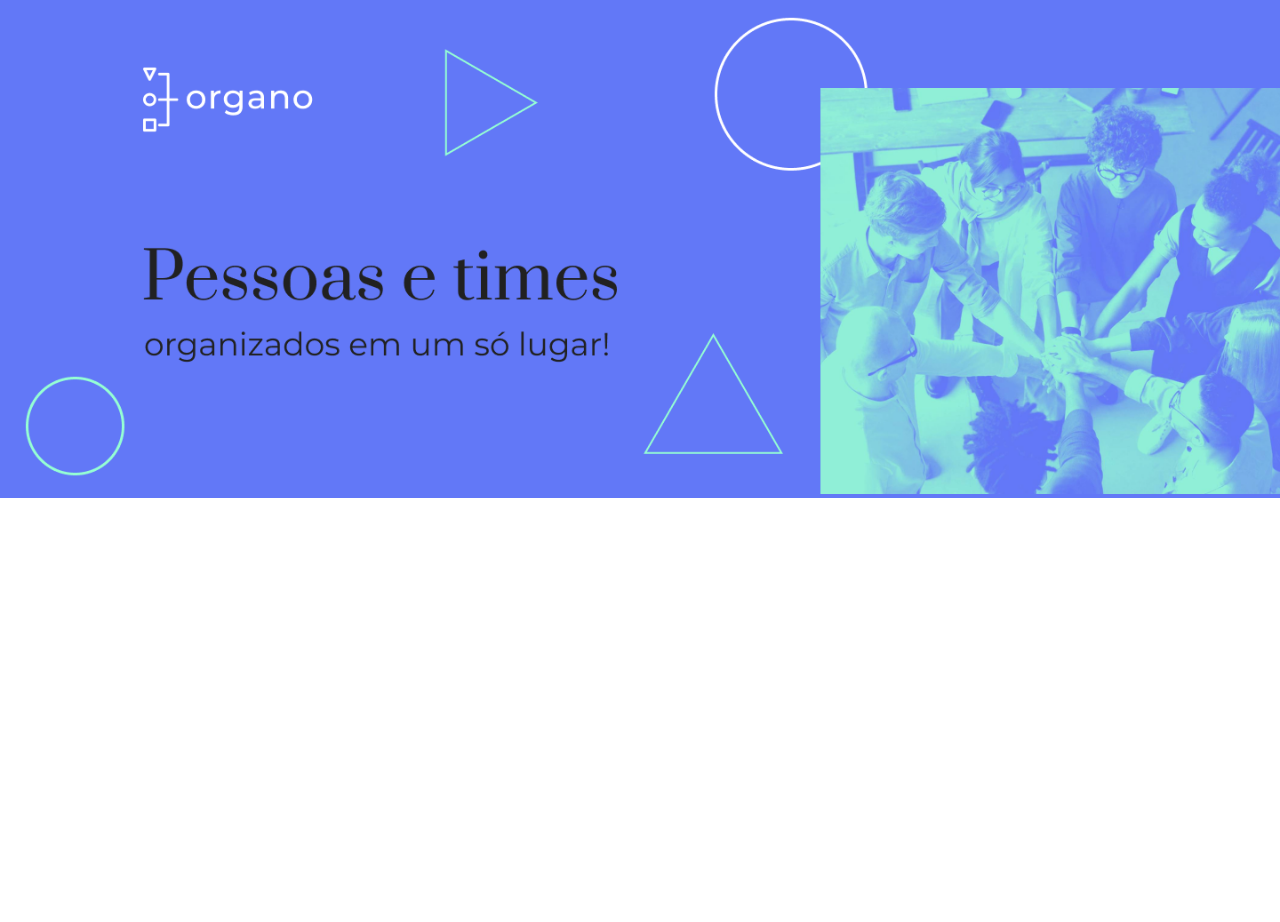
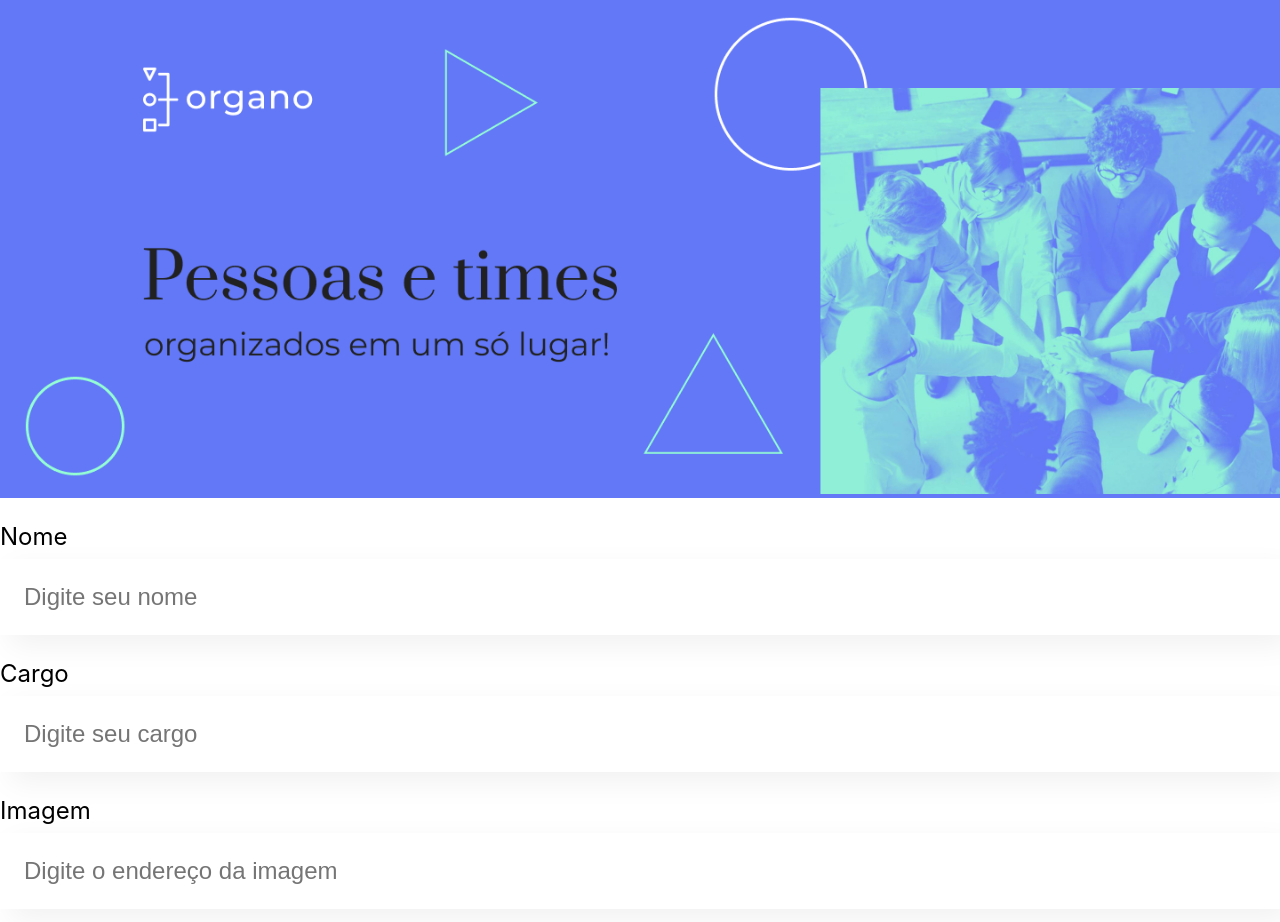
Before and after one commit to geyzaa/organograma-alura, a React (Create React App) app: page / in a window 1280 px wide. Shown: the top 922 px of the page. Before the commit the page ends 800 px from the top, so only its background shows below. Built offline with nearby package versions, Linux system fonts and the light colour scheme.

Commit message:
parâmetros de componente

```diff
--- a/src/App.js
+++ b/src/App.js
@@ -1,9 +1,16 @@
+/*exemplos de como pode ser feito o importe, no primeiro a pasta
+e arquivo se chamam banner, no segundo só o nome da pasta aparece pq o arquivo
+é nomeado como index.js, se tornando o principal e por tanto o importado pelo programa*/
 import Banner from './componentes/Banner/Banner';
+import CampoTexto from './componentes/CampoTexto';
 
 function App() {
   return (
     <div className="App">
-      <Banner/>
+      <Banner />
+      <CampoTexto label="Nome" placeholder="Digite seu nome"/>
+      <CampoTexto label="Cargo" placeholder="Digite seu cargo"/>
+      <CampoTexto label="Imagem" placeholder="Digite o endereço da imagem"/>
     </div>
   );
 }
--- /dev/null
+++ b/src/componentes/CampoTexto/CampoTexto.css
@@ -0,0 +1,19 @@
+.campo-texto {
+    margin: 24px 0;
+}
+
+.campo-texto label {
+    display: block;
+    margin-bottom: 8px;
+    font-size: 24px;
+}
+
+.campo-texto input {
+    background-color:#FFFF;
+    box-shadow: 10px 10px 30px rgba(0, 0, 0, 0.06);
+    width: 100%;
+    border: none;
+    font-size: 24px;
+    padding: 24px;
+    box-sizing: border-box;
+}
--- /dev/null
+++ b/src/componentes/CampoTexto/index.js
@@ -0,0 +1,18 @@
+import './CampoTexto.css'
+
+//function CampoTexto () {outra forma de criar o componente}
+const CampoTexto = (props) => {
+
+    const placeholderModificada = `${props.placeholder}`
+
+    return (
+        <div className="campo-texto">
+            <label>
+                {props.label}
+            </label>
+            <input placeholder={placeholderModificada}/>
+        </div>
+    )
+}
+
+export default CampoTexto
```
